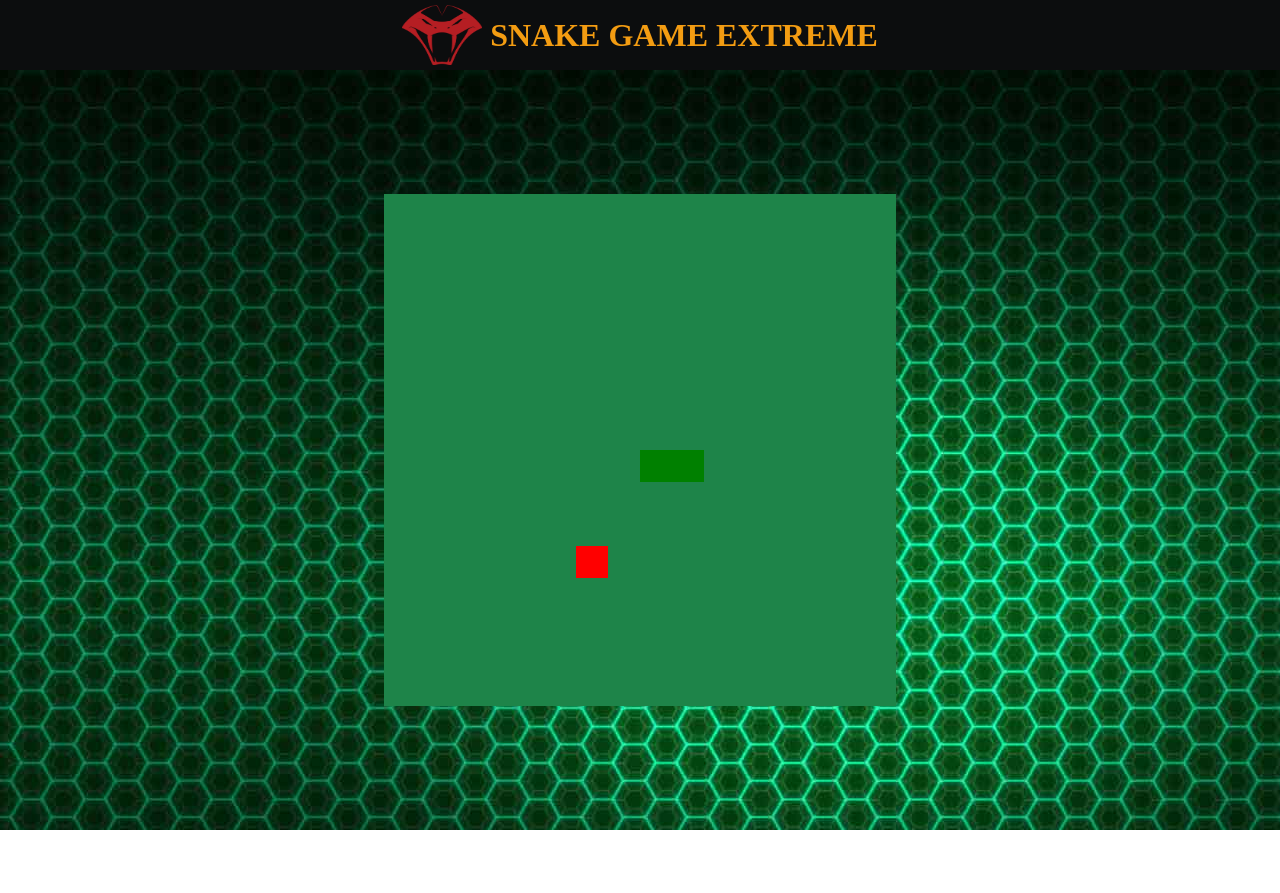
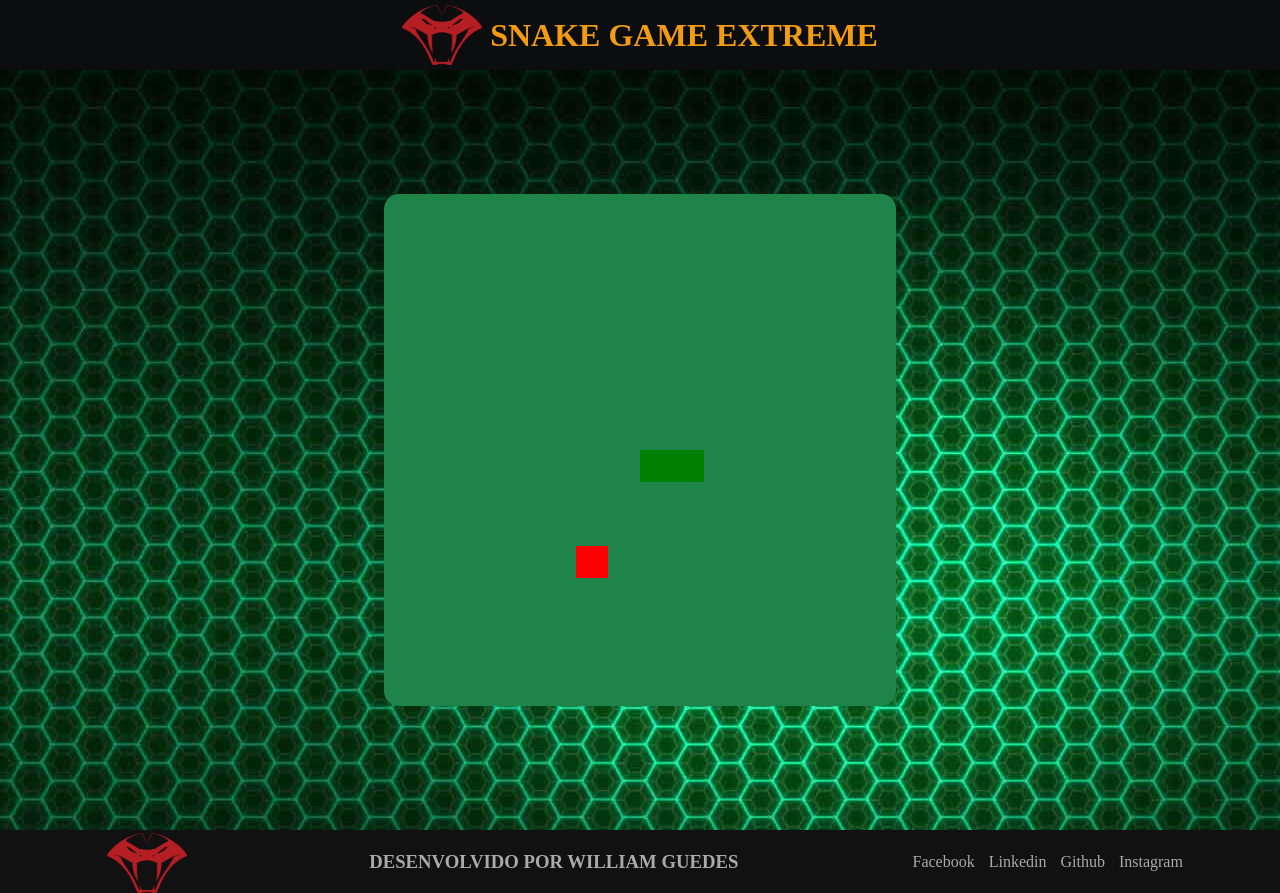
Before and after one commit to WilliamJR77/JogodaCobrinha, a plain HTML site: page index.html in a window 1280 px wide. Before the commit the page ends 830 px from the top, so only its background shows below. Drawn offline with Linux system fonts and the light colour scheme.

Commit message:
criacao do rodape da pagina e links de navegacao

```diff
--- a/index.html
+++ b/index.html
@@ -19,4 +19,14 @@
             <canvas id="snake" width="512" height="512"></canvas>
         </div>
     </body>
+    <footer>
+        <img class="logo-cobra" src="img/logo_cobra.png" alt="">
+        <h3>DESENVOLVIDO POR WILLIAM GUEDES</h3>
+        <nav>
+            <a href="https://www.facebook.com/williamtideveloper" target=_blank>Facebook</a>
+            <a href="https://www.linkedin.com/in/williamtideveloper/" target=_blank>Linkedin</a>
+            <a href="https://github.com/WilliamJR77" target=_blank>Github</a>
+            <a href="https://www.instagram.com/williamguedesjr/" target=_blank>Instagram</a>
+        </nav>
+    </footer>
 </html>
--- a/style.css
+++ b/style.css
@@ -35,3 +35,38 @@ header{
     justify-content: center;
     background-image: url("/img/back_game.jpg");
 }
+
+footer{
+    background-color: rgba(0, 0, 0, 0.932);
+    display: flex;
+    flex-direction: row;
+    align-items: center;
+    justify-content: space-around
+
+}
+footer .logo-cobra{
+    padding-left: 20px;
+    padding-top: 3px;
+}
+
+footer h3{
+    color:#aaa;
+
+}
+
+footer h3:hover{
+    color:#fff
+}
+footer nav a{
+    text-decoration: none;
+    padding-right: 10px;
+    color:#aaa;
+}
+
+footer nav a:hover{
+    color:#fff;
+}
+
+canvas{
+    border-radius: 15px;
+}
```
Lines whose indentation alone changed are shown as unchanged.
